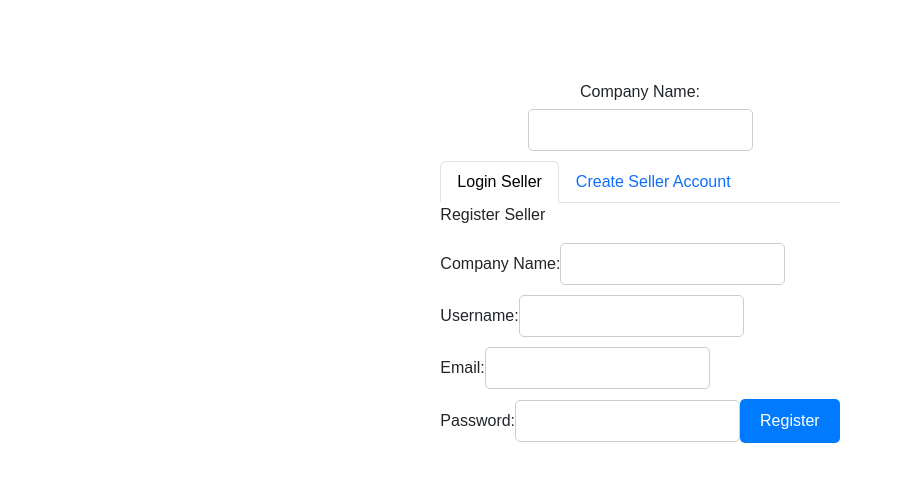
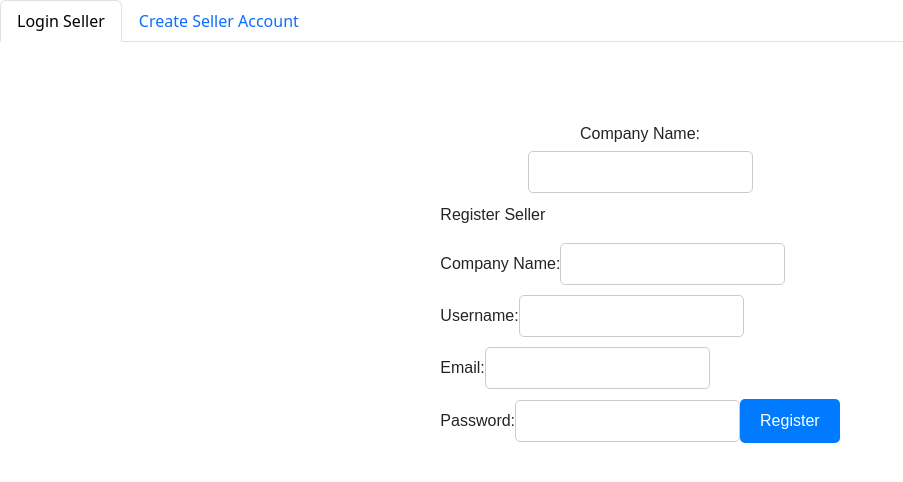
Before and after one commit to 240205-JavaAngularAWS/shoe-front, an Angular app in the folder payMore/: page /createAccountSeller in a window 1280 px wide. Shown: the top 482 px of the page, without its empty margins (0-903 px from the left). Built offline with nearby package versions, Linux system fonts and the light colour scheme.

Commit message:
fixed conflict

```diff
--- a/payMore/src/app/components/seller-register/seller-register.component.html
+++ b/payMore/src/app/components/seller-register/seller-register.component.html
@@ -1,12 +1,11 @@
-
-<div id="registerForm">
-  <label for="companyName">Company Name: </label>
-  <input type="text" id="companyName" name="companyName" />
-
 <div>
 
 
   <app-nav-bar-sl></app-nav-bar-sl>
+
+  <div id="registerForm">
+    <label for="companyName">Company Name: </label>
+    <input type="text" id="companyName" name="companyName" />
 
   <div id="sellerRegister">
     <p>Register Seller</p>
```
